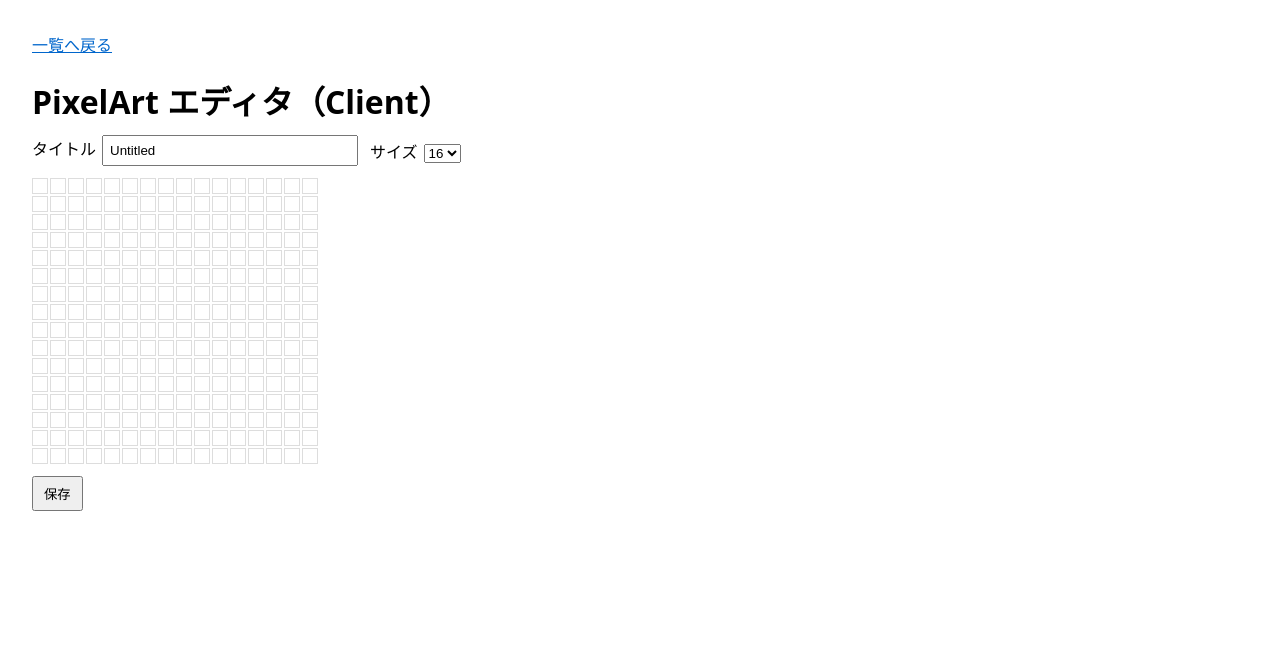
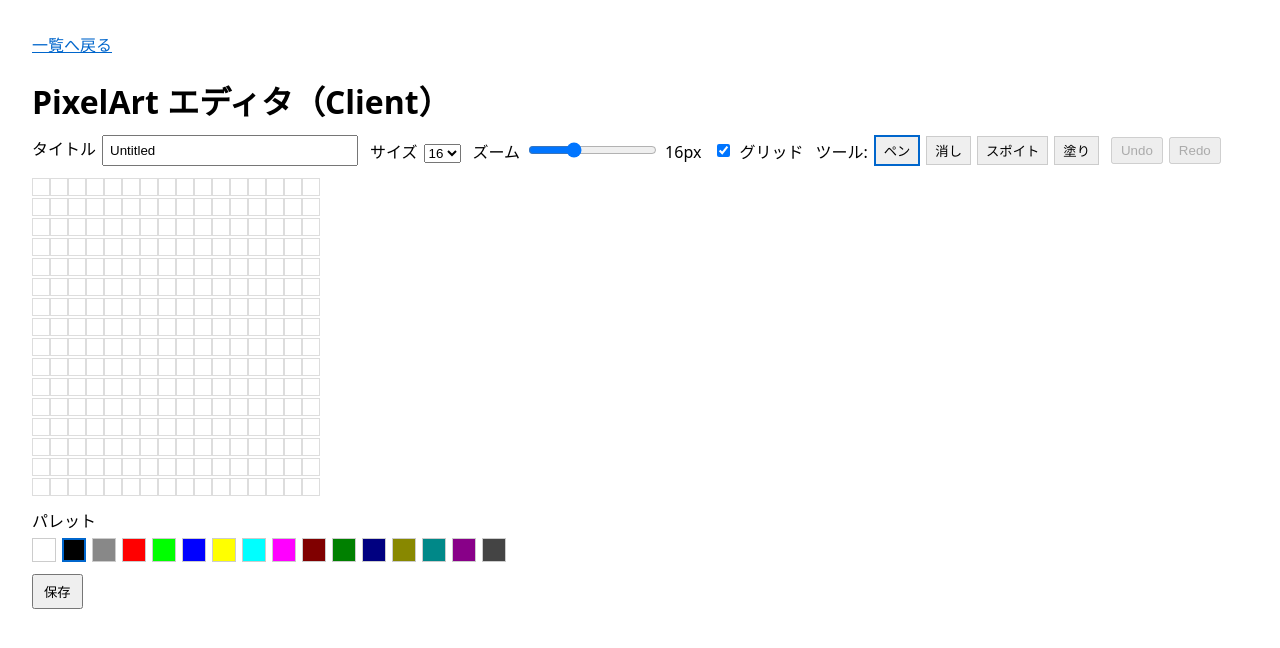
Before and after one commit to MyRusu/mydotgen, a Next.js app: page /editor in a window 1280 px wide. Shown: the top 648 px of the page. Built offline with nearby package versions, Linux system fonts and the light colour scheme; no server answers.

Commit message:
エディタ機能追加

```diff
--- a/src/app/api/generate/route.ts
+++ b/src/app/api/generate/route.ts
@@ -8,7 +8,7 @@ import { AppError, toHttpStatus, userMessage } from '@/lib/errors';
 const BodySchema = z.object({
   prompt: z.string().trim().min(1),
   size: z.number().int().optional(),
-  background: z.enum(['transparent', 'white']).optional(),
+  background: z.enum(['transparent', 'opaque']).optional(),
   store: z.boolean().optional(),
   artId: z.string().min(1).optional(),
 });
--- a/src/app/auth/sign-in/page.tsx
+++ b/src/app/auth/sign-in/page.tsx
@@ -11,7 +11,7 @@ export default async function SignInPage() {
         <h1>サインイン済み</h1>
         <p>ようこそ、{session.user.name ?? session.user.email ?? 'User'} さん</p>
         <p style={{ marginTop: 12 }}>
-          <a href="/api/auth/signout" style={{ color: '#06c' }}>サインアウトへ</a>
+          <Link href="/api/auth/signout" style={{ color: '#06c' }}>サインアウトへ</Link>
         </p>
       </main>
     );
@@ -22,7 +22,7 @@ export default async function SignInPage() {
       <h1>サインイン</h1>
       <p>GitHub を使用して認証します。</p>
       <p style={{ marginTop: 12 }}>
-        <a href="/api/auth/signin" style={{ color: '#06c' }}>GitHub でサインイン</a>
+        <Link href="/api/auth/signin" style={{ color: '#06c' }}>GitHub でサインイン</Link>
       </p>
       <p style={{ marginTop: 12 }}>
         <Link href="/" style={{ color: '#06c' }}>トップへ戻る</Link>
--- a/src/app/my/arts/page.tsx
+++ b/src/app/my/arts/page.tsx
@@ -7,7 +7,7 @@ export const dynamic = 'force-dynamic';
 
 export default async function MyArtsPage() {
   const session = await getServerSession(authOptions);
-  const userId = session?.user?.email ?? session?.user?.id ?? 'unknown';
+  const userId = (session?.user?.email as string | undefined) ?? 'unknown';
   const arts = await getMyArts(userId);
 
   return (
--- a/src/components/editor/PixelArtEditor.tsx
+++ b/src/components/editor/PixelArtEditor.tsx
@@ -1,6 +1,6 @@
 "use client";
 
-import { useEffect, useMemo, useState, useTransition } from 'react';
+import { useEffect, useMemo, useRef, useState, useTransition } from 'react';
 
 export type PixelArtEditorProps = {
   id?: string;
@@ -17,6 +17,25 @@ export default function PixelArtEditor(props: PixelArtEditorProps) {
   const [size, setSize] = useState<16 | 32 | 64>(props.size);
   const [pixels, setPixels] = useState<number[]>(props.pixels);
   const [isPending, startTransition] = useTransition();
+  const [cellPx, setCellPx] = useState<number>(16); // ズーム（セル表示サイズ）
+  const [showGrid, setShowGrid] = useState<boolean>(true);
+  const [tool, setTool] = useState<'pen' | 'eraser' | 'eyedropper' | 'fill'>('pen');
+  const [color, setColor] = useState<number>(1); // パレットインデックス（0 は消し）
+
+  // Undo/Redo 履歴
+  const [history, setHistory] = useState<number[][]>([props.pixels.slice()]);
+  const [historyPtr, setHistoryPtr] = useState<number>(0);
+  const isDrawingRef = useRef(false);
+  const draftRef = useRef<number[] | null>(null);
+  const paintedSetRef = useRef<Set<number>>(new Set());
+
+  const palette: string[] = useMemo(
+    () => [
+      '#ffffff', '#000000', '#888888', '#ff0000', '#00ff00', '#0000ff', '#ffff00', '#00ffff',
+      '#ff00ff', '#800000', '#008000', '#000080', '#888800', '#008888', '#880088', '#444444',
+    ],
+    []
+  );
 
   const grid = useMemo(() => {
     const s = size;
@@ -32,13 +51,100 @@ export default function PixelArtEditor(props: PixelArtEditorProps) {
     // eslint-disable-next-line react-hooks/exhaustive-deps
   }, [title, size, pixels]);
 
-  function togglePixel(x: number, y: number) {
-    setPixels((prev) => {
-      const next = prev.slice();
+  function commit(next: number[]) {
+    setPixels(next);
+    setHistory((h) => {
+      const upto = h.slice(0, historyPtr + 1);
+      const appended = [...upto, next.slice()];
+      // 履歴長制限（50）
+      if (appended.length > 50) appended.shift();
+      return appended;
+    });
+    setHistoryPtr((p) => Math.min(p + 1, 49));
+  }
+
+  function undo() {
+    if (historyPtr <= 0) return;
+    const ptr = historyPtr - 1;
+    setHistoryPtr(ptr);
+    setPixels(history[ptr]);
+  }
+
+  function redo() {
+    if (historyPtr >= history.length - 1) return;
+    const ptr = historyPtr + 1;
+    setHistoryPtr(ptr);
+    setPixels(history[ptr]);
+  }
+
+  function setPixelDraft(x: number, y: number, value: number) {
+    const idx = y * size + x;
+    if (draftRef.current) {
+      if (draftRef.current[idx] === value) return;
+      draftRef.current[idx] = value;
+    }
+  }
+
+  function handlePointerDown(x: number, y: number) {
+    if (tool === 'eyedropper') {
       const idx = y * size + x;
-      next[idx] = (next[idx] + 1) % 4; // 0..3 の簡易色インデックス
-      return next;
-    });
+      setColor(pixels[idx] ?? 0);
+      setTool('pen');
+      return;
+    }
+    let base = pixels.slice();
+    draftRef.current = base;
+    paintedSetRef.current = new Set();
+    isDrawingRef.current = true;
+    if (tool === 'pen') setPixelDraft(x, y, color);
+    else if (tool === 'eraser') setPixelDraft(x, y, 0);
+    else if (tool === 'fill') {
+      const idx = y * size + x;
+      const target = base[idx];
+      const replace = color;
+      if (target !== replace) {
+        floodFill(base, size, x, y, target, replace);
+      }
+      commit(base);
+      draftRef.current = null;
+      isDrawingRef.current = false;
+    }
+  }
+
+  function handlePointerEnter(x: number, y: number) {
+    if (!isDrawingRef.current || !draftRef.current) return;
+    const idx = y * size + x;
+    if (paintedSetRef.current.has(idx)) return;
+    paintedSetRef.current.add(idx);
+    if (tool === 'pen') setPixelDraft(x, y, color);
+    else if (tool === 'eraser') setPixelDraft(x, y, 0);
+  }
+
+  function handlePointerUp() {
+    if (!isDrawingRef.current) return;
+    isDrawingRef.current = false;
+    if (draftRef.current) {
+      commit(draftRef.current);
+      draftRef.current = null;
+    }
+  }
+
+  function floodFill(arr: number[], s: number, sx: number, sy: number, from: number, to: number) {
+    const q: Array<[number, number]> = [[sx, sy]];
+    const seen = new Set<number>();
+    while (q.length) {
+      const [x, y] = q.shift()!;
+      const i = y * s + x;
+      if (seen.has(i)) continue;
+      seen.add(i);
+      if (x < 0 || y < 0 || x >= s || y >= s) continue;
+      if (arr[i] !== from) continue;
+      arr[i] = to;
+      q.push([x + 1, y]);
+      q.push([x - 1, y]);
+      q.push([x, y + 1]);
+      q.push([x, y - 1]);
+    }
   }
 
   function handleSave() {
@@ -50,13 +156,16 @@ export default function PixelArtEditor(props: PixelArtEditorProps) {
 
   function handleSizeChange(nextSize: 16 | 32 | 64) {
     setSize(nextSize);
-    setPixels(Array.from({ length: nextSize * nextSize }, () => 0));
+    const empty = Array.from({ length: nextSize * nextSize }, () => 0);
+    setPixels(empty);
+    setHistory([empty.slice()]);
+    setHistoryPtr(0);
   }
 
   return (
     <div>
       <h1 style={{ marginBottom: 12 }}>PixelArt エディタ（Client）</h1>
-      <div style={{ display: 'flex', gap: 12, alignItems: 'center', marginBottom: 12 }}>
+      <div style={{ display: 'flex', flexWrap: 'wrap', gap: 12, alignItems: 'center', marginBottom: 12 }}>
         <label>
           <span style={{ marginRight: 6 }}>タイトル</span>
           <input
@@ -76,6 +185,39 @@ export default function PixelArtEditor(props: PixelArtEditorProps) {
             <option value={64}>64</option>
           </select>
         </label>
+        <label>
+          <span style={{ marginRight: 6 }}>ズーム</span>
+          <input
+            type="range"
+            min={8}
+            max={32}
+            step={1}
+            value={cellPx}
+            onChange={(e) => setCellPx(Number(e.target.value))}
+          />
+          <span style={{ marginLeft: 6 }}>{cellPx}px</span>
+        </label>
+        <label style={{ display: 'inline-flex', alignItems: 'center', gap: 6 }}>
+          <input type="checkbox" checked={showGrid} onChange={(e) => setShowGrid(e.target.checked)} />
+          グリッド
+        </label>
+
+        <div style={{ display: 'inline-flex', gap: 6, alignItems: 'center' }}>
+          <span>ツール:</span>
+          <button type="button" onClick={() => setTool('pen')} aria-pressed={tool === 'pen'}
+            style={{ padding: '4px 8px', border: tool === 'pen' ? '2px solid #06c' : '1px solid #ccc', cursor: 'pointer' }}>ペン</button>
+          <button type="button" onClick={() => setTool('eraser')} aria-pressed={tool === 'eraser'}
+            style={{ padding: '4px 8px', border: tool === 'eraser' ? '2px solid #06c' : '1px solid #ccc', cursor: 'pointer' }}>消し</button>
+          <button type="button" onClick={() => setTool('eyedropper')} aria-pressed={tool === 'eyedropper'}
+            style={{ padding: '4px 8px', border: tool === 'eyedropper' ? '2px solid #06c' : '1px solid #ccc', cursor: 'pointer' }}>スポイト</button>
+          <button type="button" onClick={() => setTool('fill')} aria-pressed={tool === 'fill'}
+            style={{ padding: '4px 8px', border: tool === 'fill' ? '2px solid #06c' : '1px solid #ccc', cursor: 'pointer' }}>塗り</button>
+        </div>
+
+        <div style={{ display: 'inline-flex', gap: 6, alignItems: 'center' }}>
+          <button type="button" onClick={undo} disabled={historyPtr <= 0} style={{ padding: '4px 8px' }}>Undo</button>
+          <button type="button" onClick={redo} disabled={historyPtr >= history.length - 1} style={{ padding: '4px 8px' }}>Redo</button>
+        </div>
         {!props.hideSaveButton && (
           <button onClick={handleSave} disabled={isPending} style={{ padding: '6px 10px', cursor: 'pointer' }}>
             {isPending ? '保存中…' : '保存'}
@@ -83,25 +225,52 @@ export default function PixelArtEditor(props: PixelArtEditorProps) {
         )}
       </div>
 
-      <div style={{ display: 'grid', gridTemplateColumns: `repeat(${size}, 16px)`, gap: 2 }}>
+      <div
+        onMouseLeave={handlePointerUp}
+        style={{ display: 'grid', gridTemplateColumns: `repeat(${size}, ${cellPx}px)`, gap: 2, userSelect: 'none' }}
+      >
         {grid.map((row, y) =>
           row.map((v, x) => (
-            <button
+            <div
               key={`${x}-${y}`}
-              onClick={() => togglePixel(x, y)}
+              onMouseDown={() => handlePointerDown(x, y)}
+              onMouseEnter={() => handlePointerEnter(x, y)}
+              onMouseUp={handlePointerUp}
               style={{
-                width: 16,
-                height: 16,
-                border: '1px solid #ddd',
-                background: ['#fff', '#333', '#0af', '#f70'][v] ?? '#fff',
+                width: cellPx,
+                height: cellPx,
+                border: showGrid ? '1px solid #ddd' : 'none',
+                background: palette[v] ?? '#ffffff',
                 padding: 0,
-                cursor: 'pointer',
+                cursor: tool === 'eyedropper' ? 'crosshair' : 'pointer',
               }}
               aria-label={`pixel-${x}-${y}`}
             />
           ))
         )}
       </div>
+
+      <div style={{ marginTop: 12 }}>
+        <div style={{ marginBottom: 6 }}>パレット</div>
+        <div style={{ display: 'flex', flexWrap: 'wrap', gap: 6 }}>
+          {palette.map((c, i) => (
+            <button
+              key={i}
+              type="button"
+              onClick={() => setColor(i)}
+              aria-pressed={color === i}
+              title={`color-${i}`}
+              style={{
+                width: 24,
+                height: 24,
+                border: color === i ? '2px solid #06c' : '1px solid #ccc',
+                background: c,
+                cursor: 'pointer',
+              }}
+            />
+          ))}
+        </div>
+      </div>
     </div>
   );
 }
--- a/src/lib/openai/generate.ts
+++ b/src/lib/openai/generate.ts
@@ -8,7 +8,7 @@ export type ImageSize = z.infer<typeof ImageSizeSchema>;
 export type GenerateImageOptions = {
   prompt: string;
   size?: ImageSize; // default 512
-  background?: 'transparent' | 'white';
+  background?: 'transparent' | 'opaque';
 };
 
 export type GenerateImageResult = {
@@ -26,7 +26,10 @@ export async function generateImage(opts: GenerateImageOptions): Promise<Generat
 
   const client = getOpenAIClient();
 
-  const size = `${sizeNum}x${sizeNum}` as const;
+  const size = (sizeNum === 256 ? '256x256' : sizeNum === 512 ? '512x512' : '1024x1024') as
+    | '256x256'
+    | '512x512'
+    | '1024x1024';
 
   try {
     const res = await client.images.generate({
```
Also changed, not shown: 1 other file (tests, documents, lock files or other folders).
